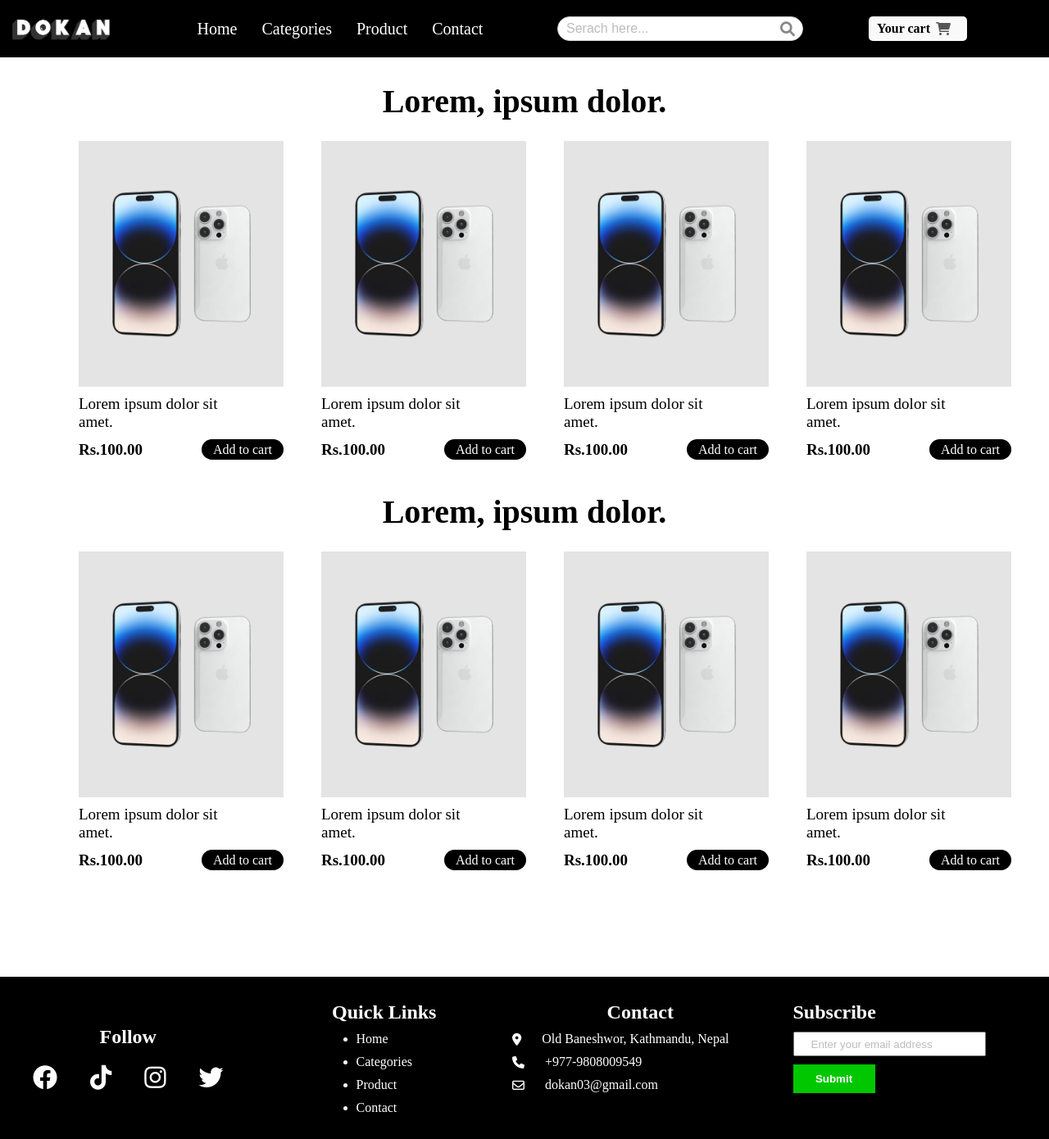
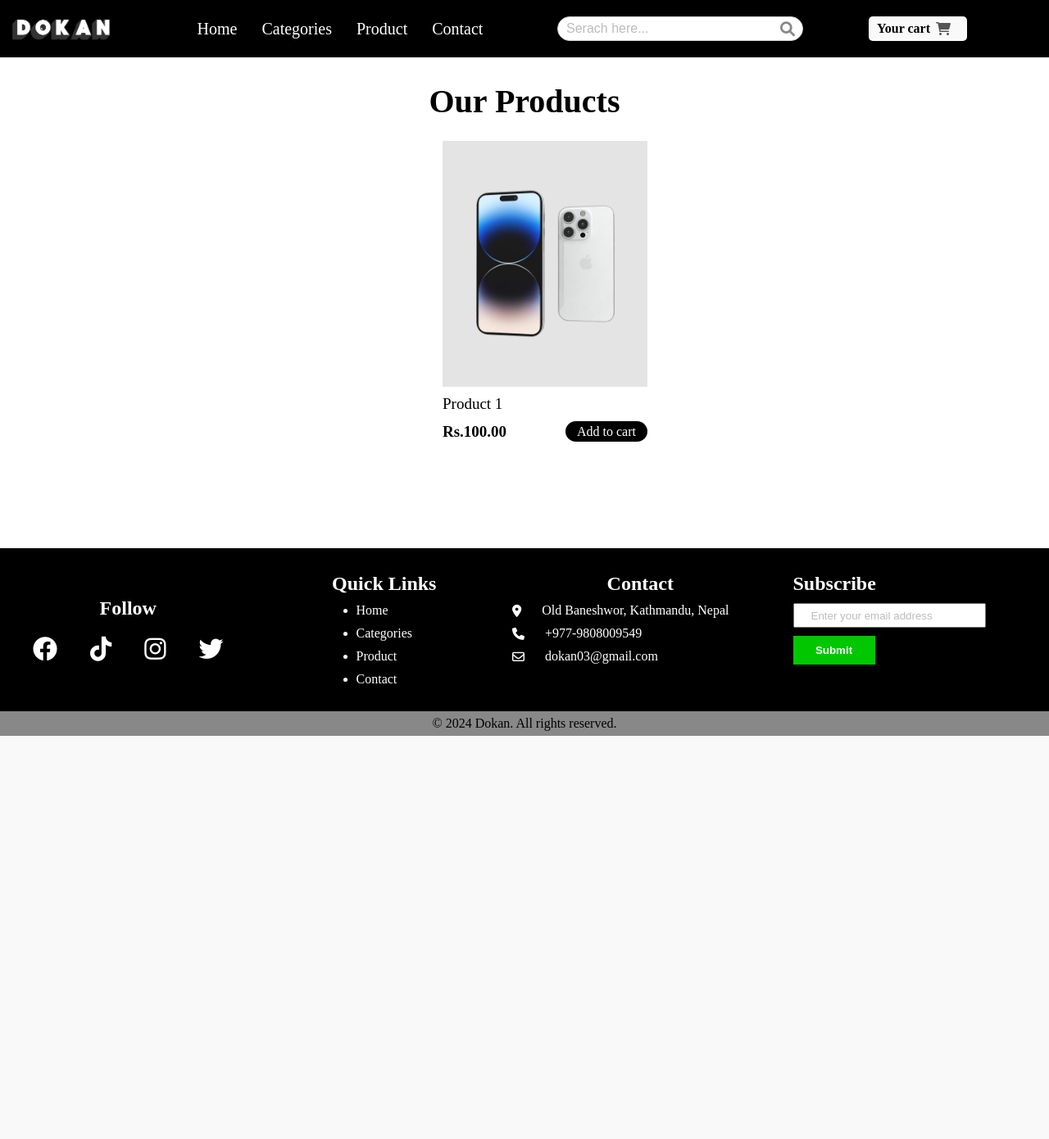
Before and after one commit to Prasanna-Snr/dokan, a PHP site: page /product.php in a window 1280 px wide. Shown: the top 1390 px of the page at 82% size. After the commit the page ends 898 px from the top, so only its background shows below. Run offline with PHP 8.4, Linux system fonts and the light colour scheme.

Commit message:
Add all files

```diff
--- a/database/dbcon.php
+++ b/database/dbcon.php
@@ -1,4 +1,15 @@
+
 <?php
-$conn = new mysqli("localhost", "root", "", "db_dokan");
-if(!$conn) die("Oops! Database connection failed.");
+// Ensure correct credentials and use mysqli for database connection
+$servername = "localhost";  // Database server
+$username = "root";         // Database username (change as per your setup)
+$password = "";             // Database password (change as per your setup)
+$dbname = "db_dokan";  // Database name (change as per your setup)
+
+$conn = new mysqli($servername, $username, $password, $dbname);
+
+// Check connection
+if ($conn->connect_error) {
+    die("Connection failed: " . $conn->connect_error);
+}
 ?>
--- a/view/customer_navbar.php
+++ b/view/customer_navbar.php
@@ -30,7 +30,7 @@
                 <i class="fa fa-search"></i>
             </div>
 
-            <a href="#" class="cart">
+            <a href="../view/cart_d.php" class="cart">
                 <span>Your cart</span>
                 <i class="fa fa-shopping-cart"></i>
             </a>
--- a/view/product.php
+++ b/view/product.php
@@ -1,110 +1,116 @@
-<?php include "customer_navbar.php"; ?>
+<?php
+include "../database/dbcon.php";  // Ensure the path to the database connection is correct
+
+// Handle POST request to add items to the cart
+if ($_SERVER['REQUEST_METHOD'] === 'POST') {
+    header('Content-Type: application/json');
+
+    // Retrieve the JSON data from the request
+    $data = json_decode(file_get_contents('php://input'), true);
+
+    $customerId = 1; // Hardcoded customer ID (change this if needed, or pass via the frontend)
+    $productId = intval($data['product_id']);
+    $price = floatval($data['price']);
+    $quantity = 1; // Default quantity
+    $totalPrice = $price * $quantity;
+
+    // Check if the product is already in the cart
+    $checkQuery = "SELECT * FROM tbl_cart WHERE customer_id = ? AND product_id = ?";
+    $checkStmt = $conn->prepare($checkQuery);
+    $checkStmt->bind_param("ii", $customerId, $productId);
+    $checkStmt->execute();
+    $result = $checkStmt->get_result();
+
+    // If product is not in the cart, insert it
+    if ($result->num_rows == 0) {
+        $query = "INSERT INTO tbl_cart (customer_id, product_id, quantity, price_per_unit, total_price)
+                  VALUES (?, ?, ?, ?, ?)";
+        $stmt = $conn->prepare($query);
+        $stmt->bind_param("iiidd", $customerId, $productId, $quantity, $price, $totalPrice);
+
+        if ($stmt->execute()) {
+            echo json_encode(['success' => true, 'message' => 'Added to cart successfully']);
+        } else {
+            echo json_encode(['success' => false, 'message' => 'Failed to add to cart']);
+        }
+
+        $stmt->close();
+    } else {
+        echo json_encode(['success' => false, 'message' => 'Product already in cart']);
+    }
+
+    $conn->close();
+    exit;
+}
+
+?>
+
+<!DOCTYPE html>
+<html lang="en">
+<head>
+    <meta charset="UTF-8">
+    <meta name="viewport" content="width=device-width, initial-scale=1.0">
+    <title>Product Page</title>
+    <link rel="stylesheet" href="styles.css"> <!-- Add your CSS file if needed -->
+</head>
+<body>
+    <!-- Navbar -->
+    <?php include "customer_navbar.php"; ?>
 
     <div class="product-main-container">
-        <!-- first product -->
-        <p id="first-product">Lorem, ipsum dolor.</p>
-        <!-- firs row product -->
+        <p id="first-product">Our Products</p>
         <div class="first-product-row">
+            <!-- Sample product row -->
             <div class="items">
                 <a href="product_detail.html" class="img-container">
-                    <img src="images/img2.png" alt="">
+                    <img src="images/img2.png" alt="Product 1">
                 </a>
-                <p id="title">Lorem ipsum dolor sit amet.</p>
+                <p id="title">Product 1</p>
                 <div class="price-container">
                     <p id="price">Rs.100.00</p>
-                    <a href="#" class="add-to-cart">Add to cart</a>
+                    <a href="#" class="add-to-cart" data-product-id="1" data-price="100.00">Add to cart</a>
                 </div>
             </div>
+            <!-- Repeat the above for other products -->
+        </div>
+    </div>
 
-            <div class="items">
-                <a href="product_detail.html" class="img-container">
-                    <img src="images/img2.png" alt="">
-                </a>
-                <p id="title">Lorem ipsum dolor sit amet.</p>
-                <div class="price-container">
-                    <p id="price">Rs.100.00</p>
-                    <a href="#" class="add-to-cart">Add to cart</a>
-                </div>
-            </div>
+    <!-- Footer -->
+    <?php include "customer_footer.php"; ?>
 
-            <div class="items">
-                <a href="product_detail.html" class="img-container">
-                    <img src="images/img2.png" alt="">
-                </a>
-                <p id="title">Lorem ipsum dolor sit amet.</p>
-                <div class="price-container">
-                    <p id="price">Rs.100.00</p>
-                    <a href="#" class="add-to-cart">Add to cart</a>
-                </div>
-            </div>
+    <script>
+        // JavaScript for Add to Cart functionality
+        document.querySelectorAll('.add-to-cart').forEach(button => {
+            button.addEventListener('click', function (event) {
+                event.preventDefault();
 
-            <div class="items">
-                <a href="product_detail.html" class="img-container">
-                    <img src="images/img2.png" alt="">
-                </a>
-                <p id="title">Lorem ipsum dolor sit amet.</p>
-                <div class="price-container">
-                    <p id="price">Rs.100.00</p>
-                    <a href="#" class="add-to-cart">Add to cart</a>
-                </div>
-            </div>
+                const productId = this.dataset.productId;
+                const price = this.dataset.price;
 
-        </div>
-
-        <p id="first-product">Lorem, ipsum dolor.</p>
-
-
-        <!-- second row product -->
-        <div class="first-product-row">
-            <div class="items">
-                <a href="product_detail.html" class="img-container">
-                    <img src="images/img2.png" alt="">
-                </a>
-                <p id="title">Lorem ipsum dolor sit amet.</p>
-                <div class="price-container">
-                    <p id="price">Rs.100.00</p>
-                    <a href="#" class="add-to-cart">Add to cart</a>
-                </div>
-            </div>
-
-            <div class="items">
-                <a href="product_detail.html" class="img-container">
-                    <img src="images/img2.png" alt="">
-                </a>
-                <p id="title">Lorem ipsum dolor sit amet.</p>
-                <div class="price-container">
-                    <p id="price">Rs.100.00</p>
-                    <a href="#" class="add-to-cart">Add to cart</a>
-                </div>
-            </div>
-
-            <div class="items">
-                <a href="product_detail.html" class="img-container">
-                    <img src="images/img2.png" alt="">
-                </a>
-                <p id="title">Lorem ipsum dolor sit amet.</p>
-                <div class="price-container">
-                    <p id="price">Rs.100.00</p>
-                    <a href="#" class="add-to-cart">Add to cart</a>
-                </div>
-            </div>
-
-            <div class="items">
-                <a href="product_detail.html" class="img-container">
-                    <img src="images/img2.png" alt="">
-                </a>
-                <p id="title">Lorem ipsum dolor sit amet.</p>
-                <div class="price-container">
-                    <p id="price">Rs.100.00</p>
-                    <a href="#" class="add-to-cart">Add to cart</a>
-                </div>
-            </div>
-
-        </div>
-
-
-        <!-- footer -->
-        <?php include "customer_footer.php";?>
+                // Use the Fetch API to send data to PHP
+                fetch('product_page.php', {
+                    method: 'POST',
+                    headers: {
+                        'Content-Type': 'application/json'
+                    },
+                    body: JSON.stringify({
+                        product_id: productId,
+                        price: price
+                    })
+                })
+                .then(response => response.json())  // Parse the JSON response
+                .then(data => {
+                    if (data.success) {
+                        alert(data.message);  // Success message
+                    } else {
+                        alert(data.message);  // Error message
+                    }
+                })
+                .catch(error => {
+                    console.error('Error:', error);  // Log any errors
+                });
+            });
+        });
+    </script>
 </body>
-
 </html>
```
Also changed, not shown: db_dokan.sql (added, +184 -0 lines), view/cart_d.php (added, +67 -0 lines), view/signup.php (+67 -2 lines).
